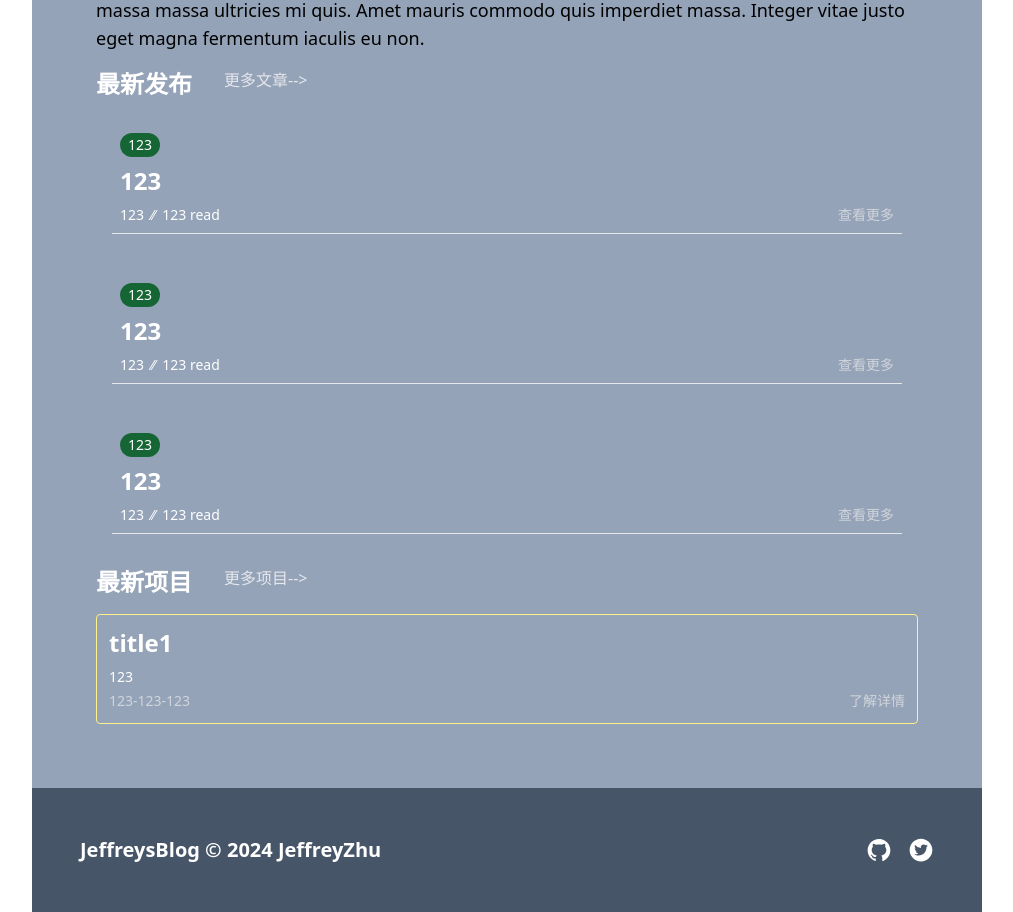
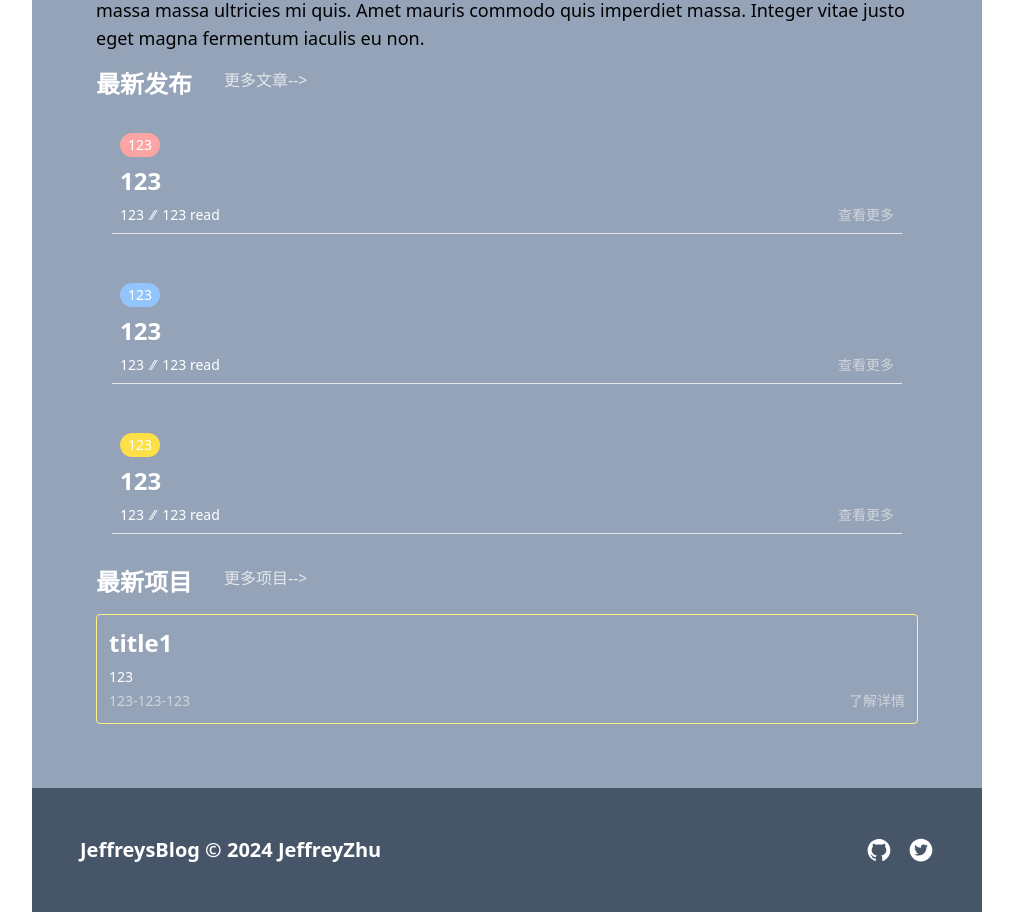
Before and after one commit to JeffreyZhu0201/NanoPress, a React (Create React App) app in the folder jeffreysblogfronted/: page /home in a window 1280 px wide. Shown: the part 860-1772 px from the top of the page, without its empty margins (133-1146 px from the left). Built offline with nearby package versions, Linux system fonts and the light colour scheme.

Commit message:
改变标签分类颜色，增加路由

```diff
--- /dev/null
+++ b/jeffreysblogfronted/src/common/CategoryColor.tsx
@@ -0,0 +1,12 @@
+
+const CategoryColor = new Map([
+    ["blue","bg-blue-300 text-white"],
+    ["green","bg-green-300 text-white"],
+    ["yellow","bg-yellow-300 text-black"],
+    ["red","bg-red-300 text-blue"]
+]
+)
+
+
+
+export default CategoryColor
--- a/jeffreysblogfronted/src/components/ArticleCard.tsx
+++ b/jeffreysblogfronted/src/components/ArticleCard.tsx
@@ -2,7 +2,7 @@
  * @Author: JeffreyZhu 1624410543@qq.com
  * @Date: 2024-11-27 22:26:22
  * @LastEditors: JeffreyZhu 1624410543@qq.com
- * @LastEditTime: 2024-11-28 14:22:42
+ * @LastEditTime: 2024-11-28 15:37:36
  * @FilePath: \JeffreysBlog\jeffreysblogfronted\src\components\ArticleCard.tsx
  * @Description: File Description Here..II
  *
@@ -10,15 +10,20 @@
  */
 
 import React from "react"
+import CategoryColor from "../common/CategoryColor"
 
-function ArticleCard(props:{category:string,title:string,date:string,read:string}) {
+function ArticleCard(props:{category:{name:string,color:string}[],title:string,date:string,read:string}) {
 
     return (
 
         <div>
            <div className="m-2 md:m-4 border-b-1 border-x-white">
                 <div className="">
-                    <div className="bg-green-800 text-white inline-block rounded-full text-xs md:text-sm ml-2 p-2 pt-0.5 pb-0.5 cursor-pointer hover:bg-green-200 transition-colors">{props.category}</div>
+                    {
+                        props.category.map((categoryItem)=>{
+                            return <div className={`text-white ${CategoryColor.get(categoryItem.color)} inline-block rounded-full text-xs md:text-sm ml-2 p-2 pt-0.5 pb-0.5 cursor-pointer hover:bg-green-200 transition-colors`}>{categoryItem.name}</div>
+                        })
+                    }
                 </div>
                 <div className=" text-white">
                     <div className="ml-2 text-xl md:text-2xl font-bold truncate md:m-2 cursor-pointer hover:text-green-200 transition-colors duration-500">{ props.title }</div>
--- a/jeffreysblogfronted/src/pages/Homepage.tsx
+++ b/jeffreysblogfronted/src/pages/Homepage.tsx
@@ -2,7 +2,7 @@
  * @Author: JeffreyZhu 1624410543@qq.com
  * @Date: 2024-11-25 20:51:21
  * @LastEditors: JeffreyZhu 1624410543@qq.com
- * @LastEditTime: 2024-11-28 14:22:13
+ * @LastEditTime: 2024-11-28 15:27:23
  * @FilePath: \JeffreysBlog\jeffreysblogfronted\src\pages\Homepage.tsx
  * @Description: File Description Here...
  *
@@ -49,9 +49,9 @@ function Homepage(): ReactElement {
                     <Link to="/blogs" className="ml-8 text-gray-200 mb-auto font-light cursor-pointer hover:text-white transition-colors">更多文章--&gt;</Link>
                 </div>
 
-                <ArticleCard category={"123"} title={"123"} date={"123"} read={"123"} ></ArticleCard>
-                <ArticleCard category={"123"} title={"123"} date={"123"} read={"123"} ></ArticleCard>
-                <ArticleCard category={"123"} title={"123"} date={"123"} read={"123"} ></ArticleCard>
+                <ArticleCard category={[{name:"123",color:"red"}]} title={"123"} date={"123"} read={"123"} ></ArticleCard>
+                <ArticleCard category={[{name:"123",color:"blue"}]} title={"123"} date={"123"} read={"123"} ></ArticleCard>
+                <ArticleCard category={[{name:"123",color:"yellow"}]} title={"123"} date={"123"} read={"123"} ></ArticleCard>
             </div>
 
             <div className="p-2  grid grid-flow-row gap-4">
```
